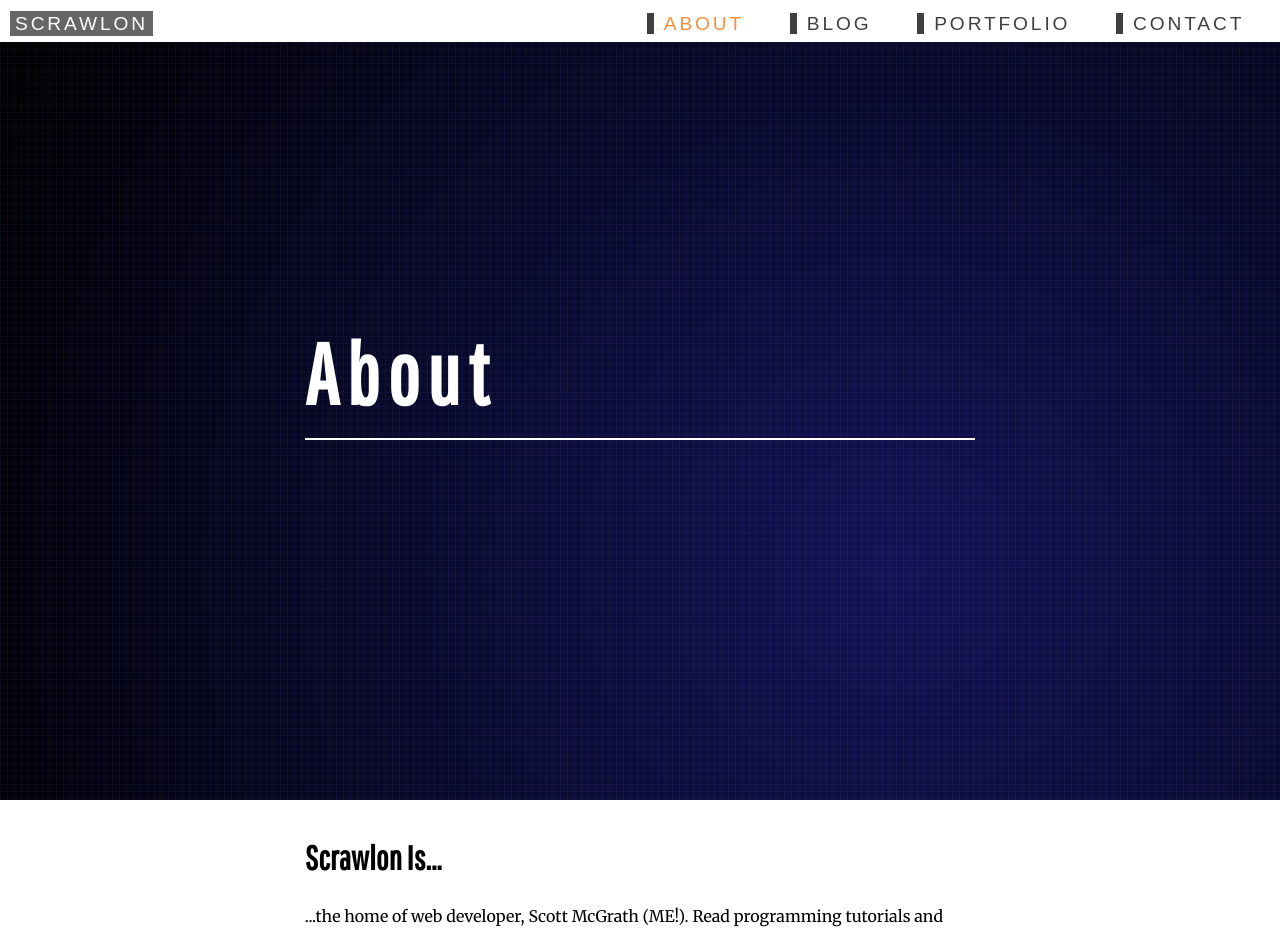
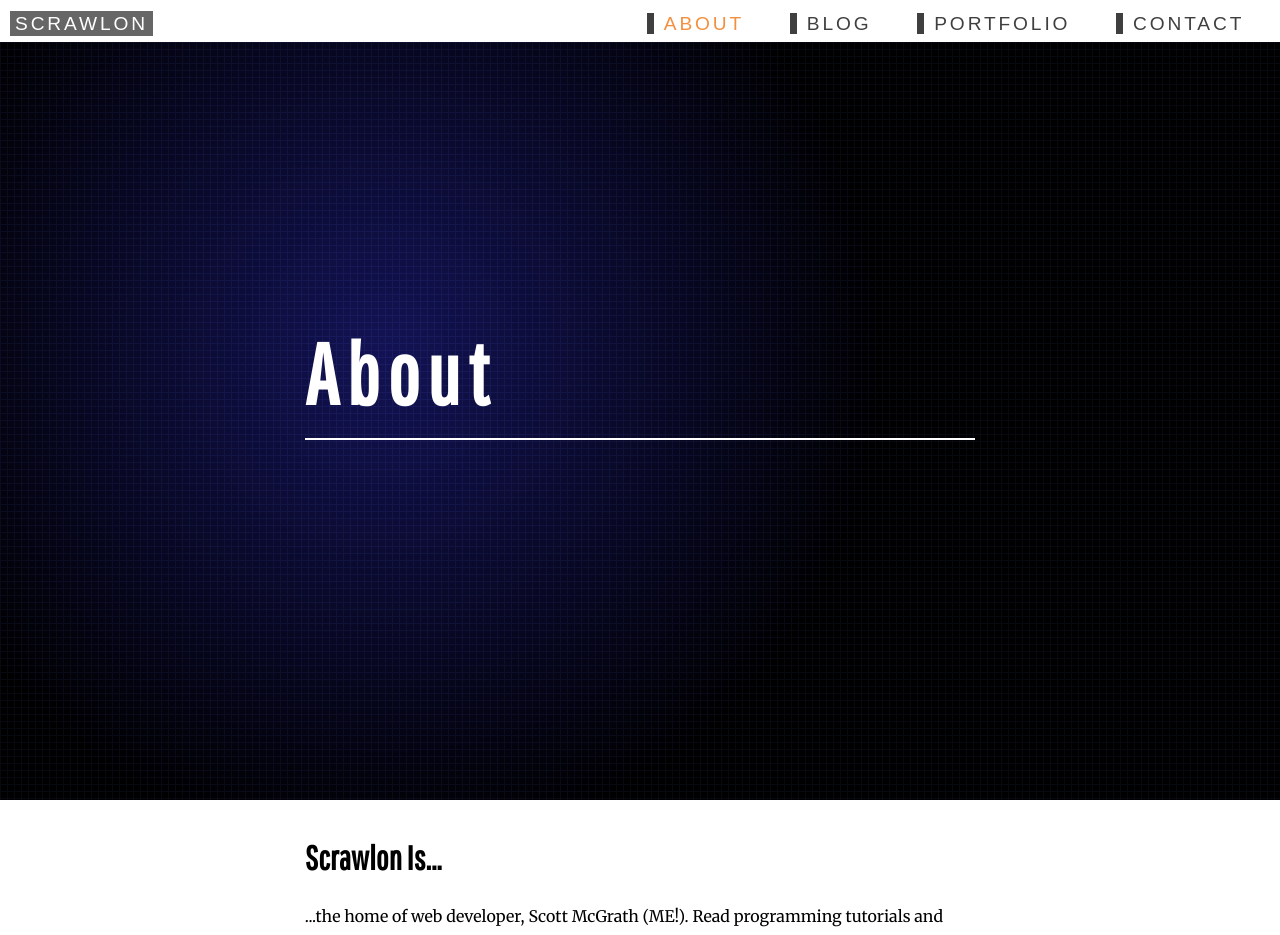
Before and after one commit to scrawlon/scrawlon.github.io, a Jekyll site: the page built from about.html, in a window 1280 px wide. Shown: the top 935 px of the page. Built offline with Jekyll 4.4.1, drawn with Linux system fonts in a browser that asks for light colours.

Commit message:
background gradient and background image pattern header CSS

```diff
--- a/css/styles.scss
+++ b/css/styles.scss
@@ -81,8 +81,9 @@ body {
   background: midnightblue;
   background-image:
     repeating-radial-gradient(
-      circle at 70% 70%,
+      circle at 30% 41%,
       midnightblue,
+      black,
       black
     );
   height: 100%;
```
